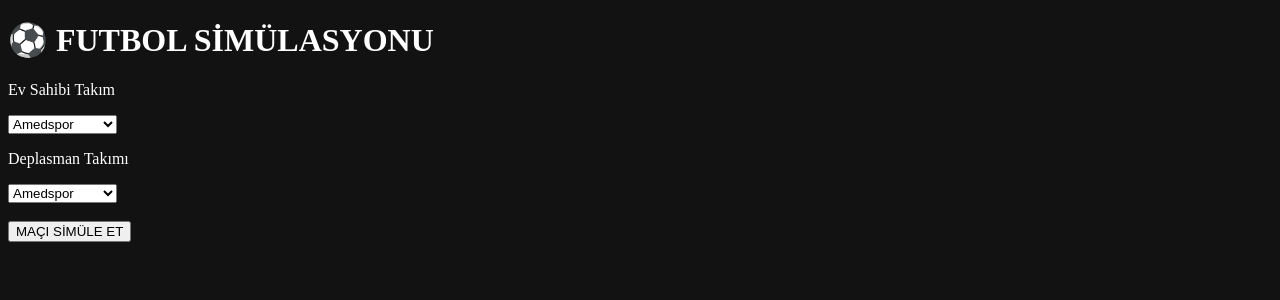
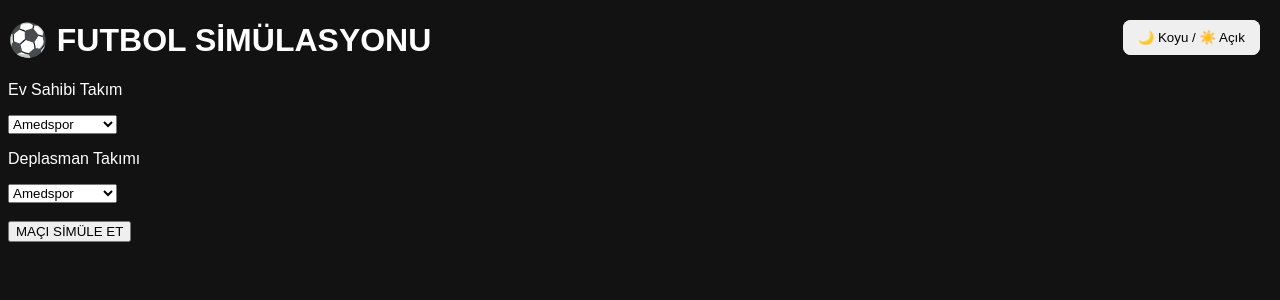
Before and after one commit to Omeiwi11/futbol-simulasyonu, a Flask app: page / in a window 1280 px wide. Shown: the top 300 px of the page. Run offline with Flask 3, Linux system fonts and the light colour scheme.

Commit message:
Add files via upload

```diff
--- a/templates/index.html
+++ b/templates/index.html
@@ -11,15 +11,35 @@
     <style>
 
         body {
-            background-color: #121212;
-            color: white;
-        }
+        background-color: #121212;
+        color: white;
+        font-family: Arial, sans-serif;
+    }
+
+    body.acik-tema {
+        background-color: white;
+        color: black;
+    }
+
+    .tema-butonu {
+        position: absolute;
+        top: 20px;
+        right: 20px;
+        padding: 10px 15px;
+        border: none;
+        border-radius: 8px;
+        cursor: pointer;
+    }
 
     </style>
 
 </head>
 
 <body>
+
+     <button class="tema-butonu" onclick="temaDegistir()">
+        🌙 Koyu / ☀️ Açık
+    </button>
 
     <h1>⚽ FUTBOL SİMÜLASYONU</h1>
 
@@ -63,6 +83,10 @@
 
     {% endif %}
 
+     <button class="tema-butonu" onclick="temaDegistir()">
+        🌙 Koyu / ☀️ Açık
+    </button>
+
 </body>
 
 </html>
```
